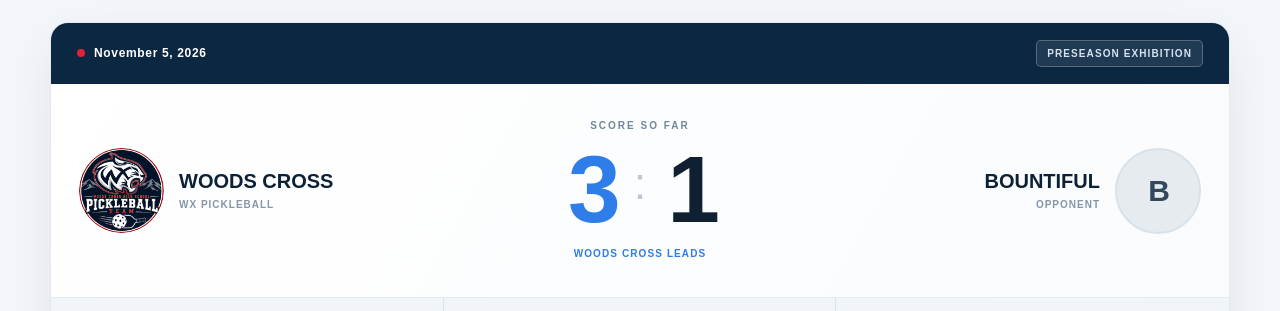
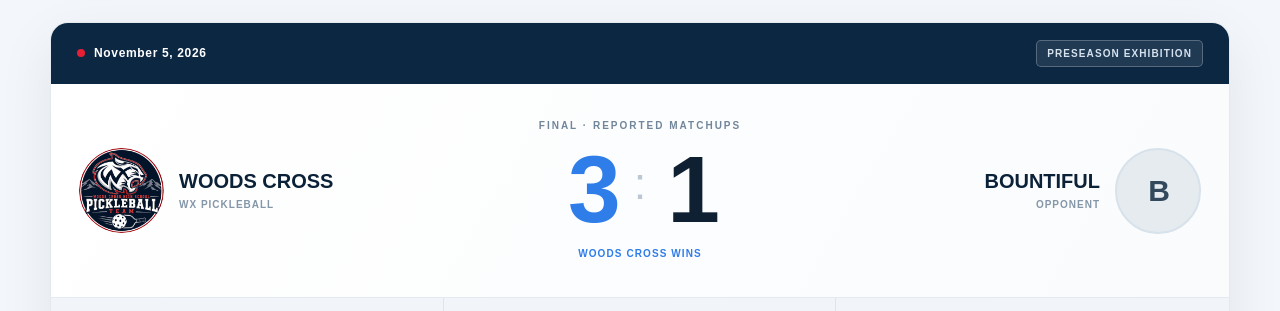
Before and after one commit to colesp-ui/wxpickleball, a Next.js app: page /results in a window 1280 px wide. Shown: the part 845-1156 px from the top of the page. Built offline with nearby package versions, Linux system fonts and the light colour scheme.

Commit message:
Mark November 5 Bountiful preseason meet as confirmed Woods Cross victory

```diff
--- a/app/results/ResultsBoard.js
+++ b/app/results/ResultsBoard.js
@@ -1,6 +1,9 @@
 "use client";
 
 import { useMemo, useState } from "react";
+
+// Confirmed final meet results can be recorded even when fewer than seven matchups are logged.
+const CONFIRMED_FINAL_MEETS = new Set(["11/5/26|bountiful|pre-season mix"]);
 
 const FILTERS = [
   { key: "All", label: "All Meets" },
@@ -97,7 +100,7 @@ function MatchCard({ match, opponent }) {
 
 function MeetCard({ meet, index }) {
   const count = meet.matches.length;
-  const isComplete = count >= 7;
+  const isComplete = count >= 7 || CONFIRMED_FINAL_MEETS.has([meet.date, meet.opponent.trim().toLowerCase(), meet.team.trim().toLowerCase()].join("|"));
   return (
     <article className="wx-meet-card">
       <div className="wx-meet-meta">
@@ -111,7 +114,7 @@ function MeetCard({ meet, index }) {
           <div><div className="wx-team-name">WOODS CROSS</div><div className="wx-team-short">WX PICKLEBALL</div></div>
         </div>
         <div className="wx-score-center">
-          <div className="wx-score-kicker">{isComplete ? "FINAL SCORE" : "SCORE SO FAR"}</div>
+          <div className="wx-score-kicker">{isComplete ? (count >= 7 ? "FINAL SCORE" : "FINAL · REPORTED MATCHUPS") : "SCORE SO FAR"}</div>
           <div className="wx-score-numbers">
             <span className={meet.isWxWin ? "wx-leading-score wx-score-wx" : ""}>{meet.wx}</span>
             <i>:</i>
```
